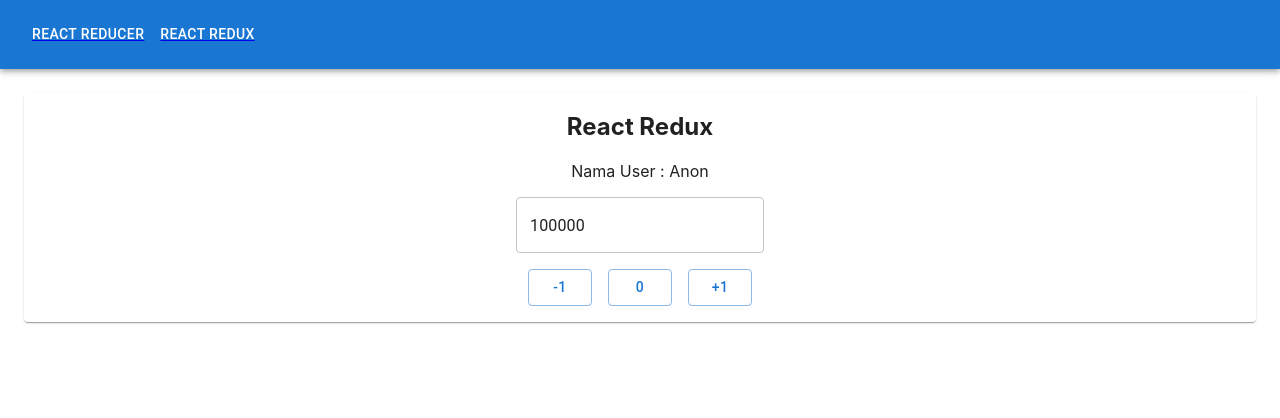
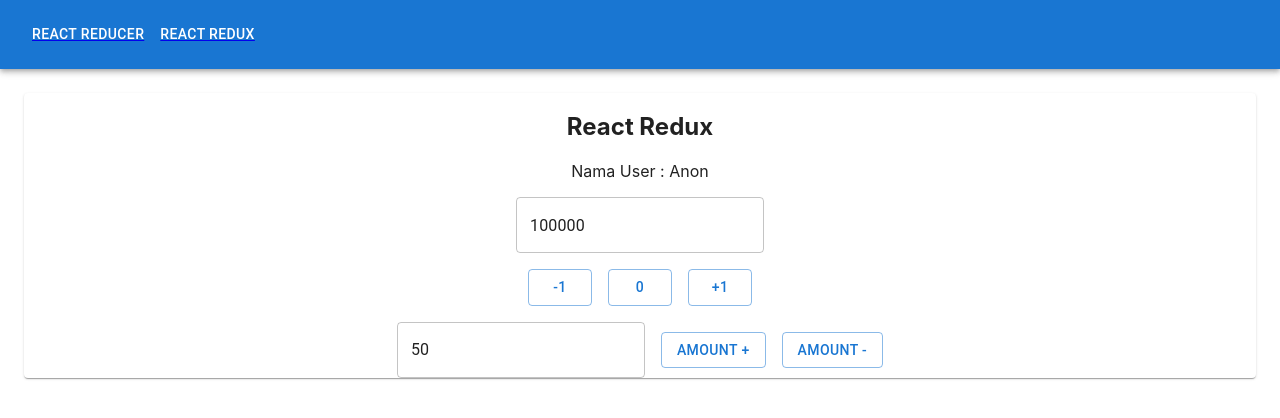
Before and after one commit to rezamf17/reducer-and-redux, a React (Create React App) app: page /react-redux in a window 1280 px wide. Shown: the top 418 px of the page. Built offline with nearby package versions, Linux system fonts and the light colour scheme.

Commit message:
react inc and dec spec

```diff
--- a/src/components/ReactReduxComponent.jsx
+++ b/src/components/ReactReduxComponent.jsx
@@ -1,9 +1,10 @@
-import React from 'react';
+import React, {useState} from 'react';
 import { Card, Box, Button, TextField } from '@mui/material';
 import { useDispatch, useSelector } from "react-redux";
 
 
 const ReactReduxComponent = () => {
+    const [currentAmount, setCurrentAmount] = useState(50)
     const username = useSelector((state) => state.user);
     const counter = useSelector((state) => state.counter);
 
@@ -24,6 +25,23 @@ const ReactReduxComponent = () => {
             type : 'reset'
         })
     }
+    const amountOnchange = (event) => {
+        const amountInField = parseInt(event.target.value)
+
+        setCurrentAmount(amountInField)
+    }
+    const decrease = () => {
+        dispatcher({
+            type : 'decrementSpec',
+            payload : currentAmount
+        })
+    }
+    const increase = () => {
+        dispatcher({
+            type : 'incrementSpec',
+            payload : currentAmount
+        })
+    }
     return(
         <>
          <Card>
@@ -42,6 +60,14 @@ const ReactReduxComponent = () => {
                     +1
                 </Button>
             </Box>
+            <Box sx={{display : 'flex', gap : '1em'}} justifyContent="center" alignItems="center">
+                <TextField variant='outlined'
+                defaultValue={currentAmount}
+                onChange={amountOnchange}
+                ></TextField>
+                <Button variant='outlined' onClick={increase}>AMOUNT +</Button>
+                <Button variant='outlined' onClick={decrease}>AMOUNT -</Button>
+            </Box>
         </Card>
         </>
     )
```
